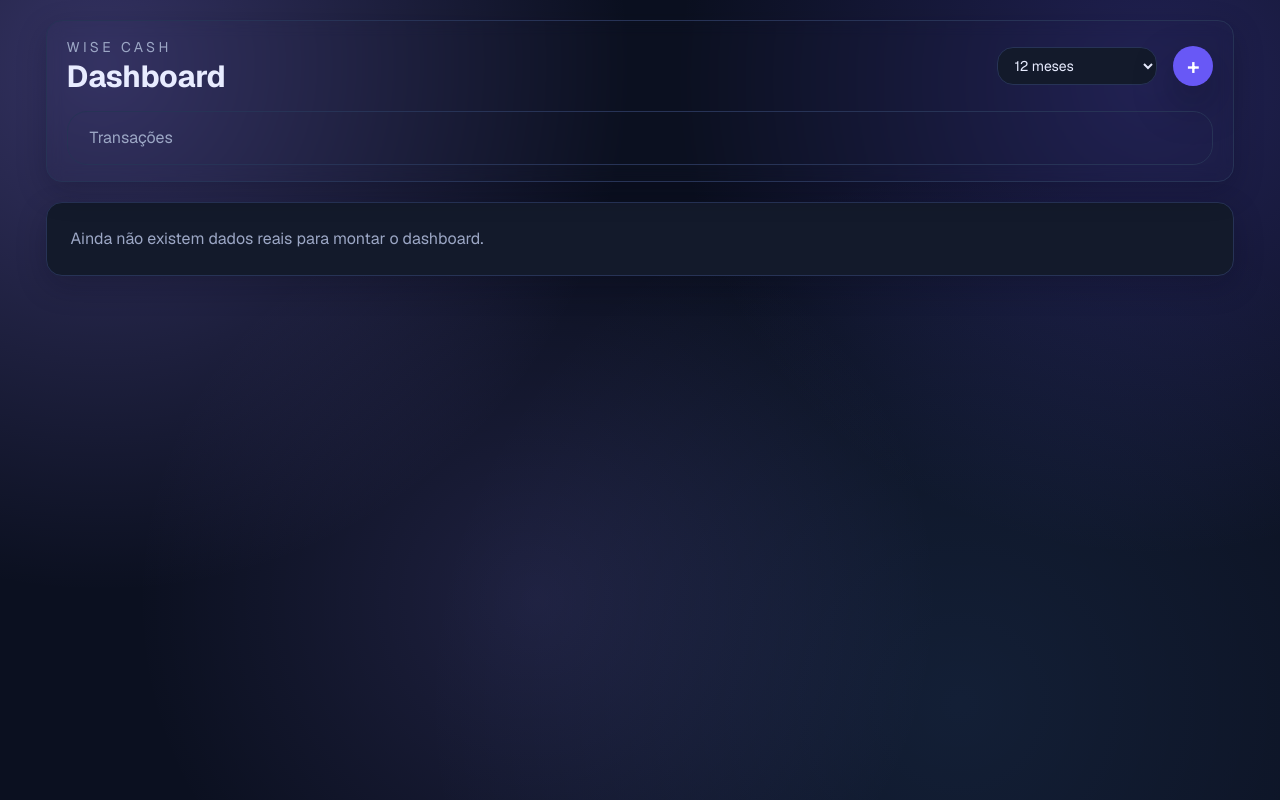
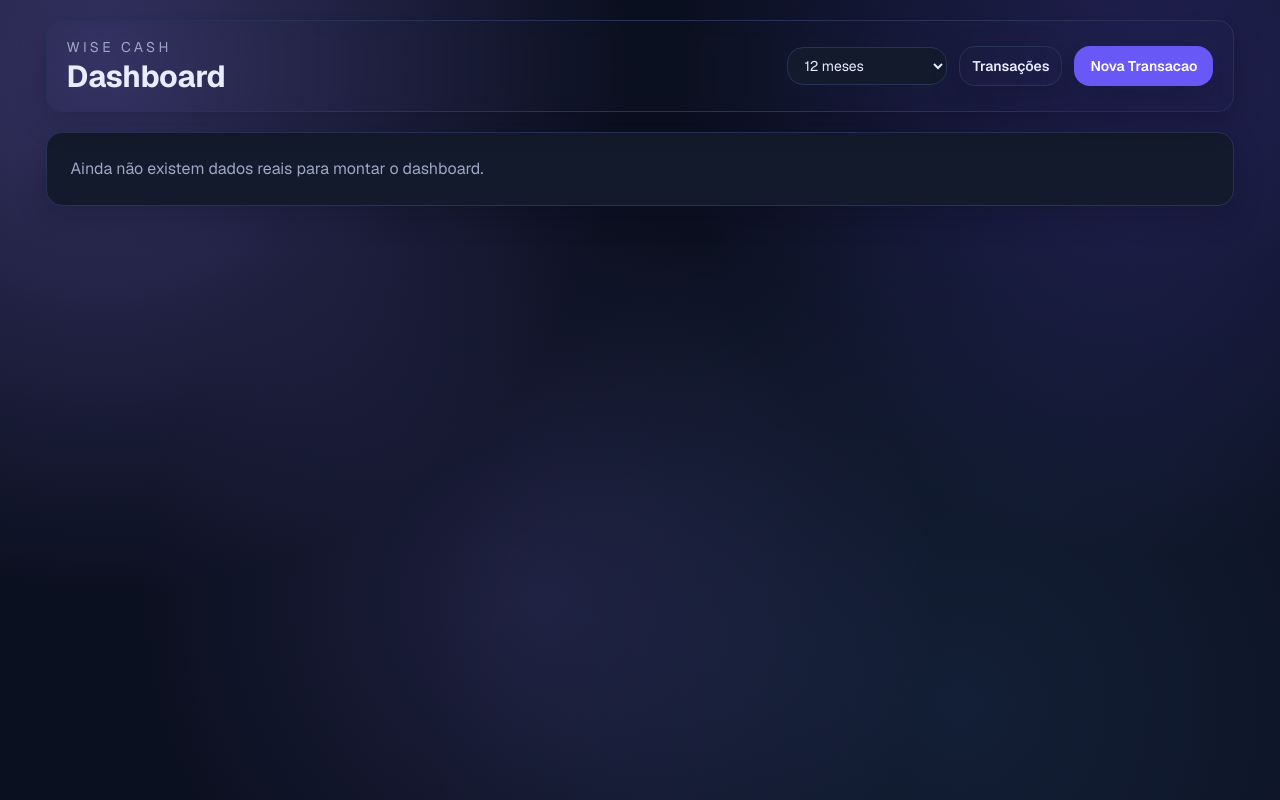
Before and after one commit to matheuspperes/wise-cash-app, a Next.js app: page / in a window 1280 px wide. Built offline with nearby package versions, Linux system fonts and the light colour scheme.

Commit message:
feat(dashboard): refinar cluster de acoes e compactar card historico

```diff
--- a/app/transactions/page.tsx
+++ b/app/transactions/page.tsx
@@ -4,6 +4,7 @@ import { TransactionFilters } from "@/components/transactions/transaction-filter
 import { SavedTransactionPayload, TransactionForm } from "@/components/transactions/transaction-form";
 import { MonthlyExpenseHistoryAccordion } from "@/components/transactions/monthly-expense-history-accordion";
 import { TransactionSearch } from "@/components/transactions/transaction-search";
+import { Button } from "@/components/ui/button";
 import { formatCurrencyBRL, formatDateBR } from "@/lib/formatting/ptbr";
 import { uiText } from "@/lib/i18n/ui-text";
 import { MonthlyExpenseHistoryGroup } from "@/lib/ui/dashboard-history-types";
@@ -36,6 +37,11 @@ export default function TransactionsPage() {
   const [isLoadingMonthlyHistory, setIsLoadingMonthlyHistory] = useState(false);
   const [q, setQ] = useState("");
   const [filters, setFilters] = useState<TransactionsFilterState>({});
+
+  const historyViewHref = "/transactions?view=history";
+  const newViewHref = "/transactions?view=new";
+
+  const historyStyleBase = "h-10 border border-border/80 bg-surface-alt text-foreground shadow-card hover:bg-surface";
 
   const load = useCallback(async () => {
     const query = new URLSearchParams();
@@ -148,15 +154,20 @@ export default function TransactionsPage() {
           ) : null}
 
           <div className="-mt-1 text-right text-sm text-muted">
-            <Link className="underline hover:text-foreground" href="/transactions?view=history">
-              Ver histórico de transações
-            </Link>
+            <Button asChild className={historyStyleBase} size="md" variant="secondary">
+              <Link href={historyViewHref}>Ver histórico de transações</Link>
+            </Button>
           </div>
         </>
       ) : null}
 
       {showHistory ? (
         <>
+          <div className="flex justify-end">
+            <Button asChild className={historyStyleBase} size="md" variant="secondary">
+              <Link href={newViewHref}>Nova transação</Link>
+            </Button>
+          </div>
           <TransactionSearch value={q} onChange={onSearchChange} />
           <TransactionFilters value={filters} onChange={onFilterChange} />
           {shouldShowFilteredResults ? (
--- a/components/dashboard/dashboard-header.tsx
+++ b/components/dashboard/dashboard-header.tsx
@@ -1,47 +1,21 @@
 "use client";
 
 import { uiText } from "@/lib/i18n/ui-text";
-import { cn } from "@/lib/utils";
 import { ReactNode } from "react";
-import Link from "next/link";
-import { usePathname } from "next/navigation";
-
-const navItems = [
-  { label: uiText.transactions, href: "/transactions?view=history" },
-];
 
 type Props = {
   controls?: ReactNode;
 };
 
 export function DashboardHeader({ controls }: Props) {
-  const pathname = usePathname();
-
   return (
     <header className="rounded-2xl border border-border bg-surface/80 px-5 py-4 shadow-card backdrop-blur">
-      <div className="flex flex-col gap-4">
-        <div className="flex flex-col gap-3 md:flex-row md:items-center md:justify-between">
-          <div>
-            <p className="text-sm uppercase tracking-[0.24em] text-muted">{uiText.brand}</p>
-            <h1 className="text-[1.9rem] font-bold leading-tight">{uiText.dashboard}</h1>
-          </div>
-          {controls ? <div className="flex w-full justify-end md:w-auto">{controls}</div> : null}
+      <div className="flex flex-col gap-3 md:flex-row md:items-center md:justify-between">
+        <div>
+          <p className="text-sm uppercase tracking-[0.24em] text-muted">{uiText.brand}</p>
+          <h1 className="text-[1.9rem] font-bold leading-tight">{uiText.dashboard}</h1>
         </div>
-
-        <nav aria-label="Navegacao principal" className="flex items-center gap-1 rounded-xl border border-border bg-surface-alt/60 p-1.5">
-          {navItems.map((item) => (
-            <Link
-              className={cn(
-                "rounded-lg px-4 py-2 text-base transition",
-                pathname === "/transactions" ? "bg-surface text-foreground shadow-card" : "text-muted hover:text-foreground",
-              )}
-              href={item.href}
-              key={item.href}
-            >
-              {item.label}
-            </Link>
-          ))}
-        </nav>
+        {controls ? <div className="flex w-full justify-end md:w-auto">{controls}</div> : null}
       </div>
     </header>
   );
--- a/components/dashboard/dashboard-page-client.tsx
+++ b/components/dashboard/dashboard-page-client.tsx
@@ -64,20 +64,24 @@ export function DashboardPageClient() {
     [query.data],
   );
 
+  const transactionsHistoryHref = useMemo(() => "/transactions?view=history", []);
   const transactionsCreateHref = useMemo(() => "/transactions?view=new", []);
 
   return (
     <main className="mx-auto flex max-w-[76.8rem] flex-col gap-5 px-5 pb-28 pt-5 md:pb-5">
       <DashboardHeader
         controls={(
-          <div className="flex w-full items-center justify-end gap-3 md:w-auto md:gap-4">
-            <Select className="w-40" value={months} onChange={(e) => setMonths(Number(e.target.value))}>
+          <div className="flex w-full flex-wrap items-center justify-end gap-2 md:w-auto md:gap-3">
+            <Select className="w-36 md:w-40" value={months} onChange={(e) => setMonths(Number(e.target.value))}>
               <option value={3}>3 meses</option>
               <option value={6}>6 meses</option>
               <option value={12}>12 meses</option>
             </Select>
-            <Button asChild className="h-10 w-10 rounded-full bg-[var(--primary-cta)] p-0 text-[1.4rem] leading-none text-white shadow-elevated hover:brightness-110" size="ctaIcon">
-              <Link aria-label="Nova transação" href={transactionsCreateHref}>+</Link>
+            <Button asChild className="h-10 border border-border/80 bg-surface-alt/80 px-3 text-sm shadow-card hover:bg-surface" size="md" variant="secondary">
+              <Link aria-label="Transações" href={transactionsHistoryHref}>Transações</Link>
+            </Button>
+            <Button asChild className="h-10 bg-[var(--primary-cta)] px-4 text-sm text-white shadow-elevated hover:brightness-110" size="md">
+              <Link aria-label="Nova Transacao" href={transactionsCreateHref}>Nova Transacao</Link>
             </Button>
           </div>
         )}
@@ -94,7 +98,7 @@ export function DashboardPageClient() {
           initial={{ opacity: 0, y: 8 }}
           transition={{ duration: 0.22, ease: "easeOut" }}
         >
-          <div className="grid items-stretch gap-4 md:grid-cols-[1fr_0.56fr]">
+          <div className="grid items-stretch gap-4 md:grid-cols-[1fr_0.45fr]">
             <NetBalanceCard isFetching={query.isFetching} value={summary.netBalance} />
             <HistoricalTotalBalanceCard balance={summary.historicalBalance} isFetching={query.isFetching} />
           </div>
--- a/components/dashboard/historical-total-balance-card.tsx
+++ b/components/dashboard/historical-total-balance-card.tsx
@@ -12,13 +12,13 @@ export function HistoricalTotalBalanceCard({ balance, isFetching = false }: Prop
   const positive = balance.netTotal >= 0;
 
   return (
-    <article className="w-full rounded-2xl border border-border bg-surface px-6 py-5 shadow-card">
+    <article className="w-full rounded-2xl border border-border bg-surface px-4 py-4 shadow-card md:max-w-[19.25rem] md:justify-self-end md:px-5 md:py-4">
       <div className="flex min-h-[7.25rem] flex-col justify-center gap-3 text-left">
         <div className="flex items-center gap-2">
-          <p className="text-sm text-muted md:text-base">{uiText.historicalNetBalance}</p>
+          <p className="text-xs text-muted md:text-sm">{uiText.historicalNetBalance}</p>
           {isFetching ? <span className="text-xs text-muted">{uiText.syncStatus}</span> : null}
         </div>
-        <p className={cn("break-words text-3xl font-bold md:text-4xl", positive ? "text-emerald-400" : "text-danger")}>{formatCurrencyBRL(balance.netTotal)}</p>
+        <p className={cn("break-words text-2xl font-bold md:text-[1.9rem]", positive ? "text-emerald-400" : "text-danger")}>{formatCurrencyBRL(balance.netTotal)}</p>
       </div>
     </article>
   );
```
